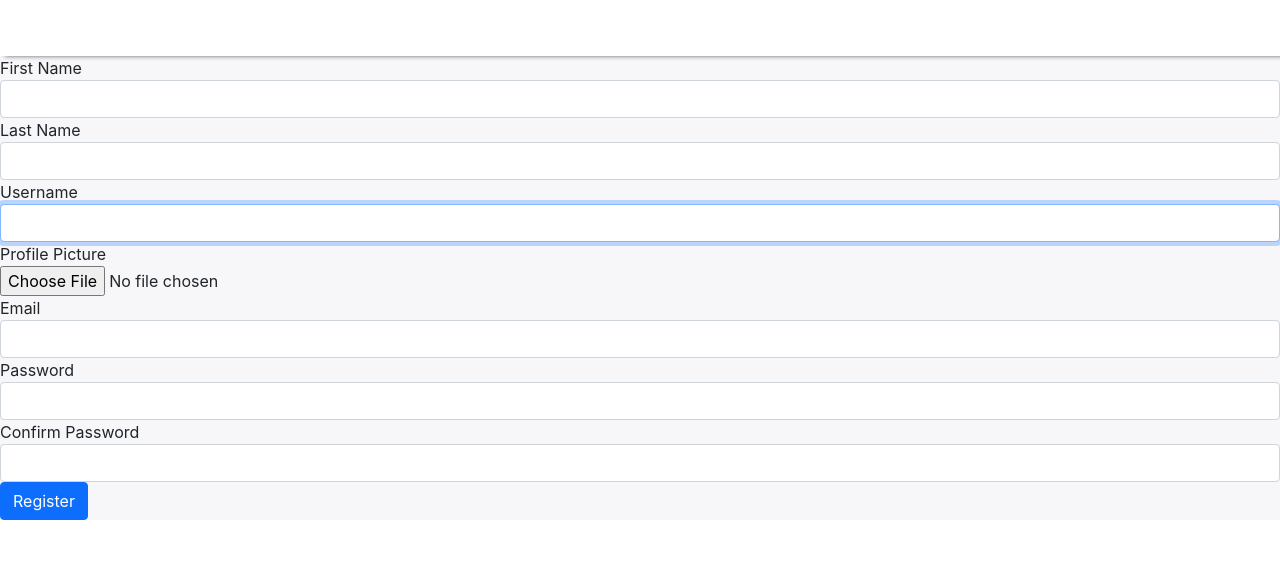
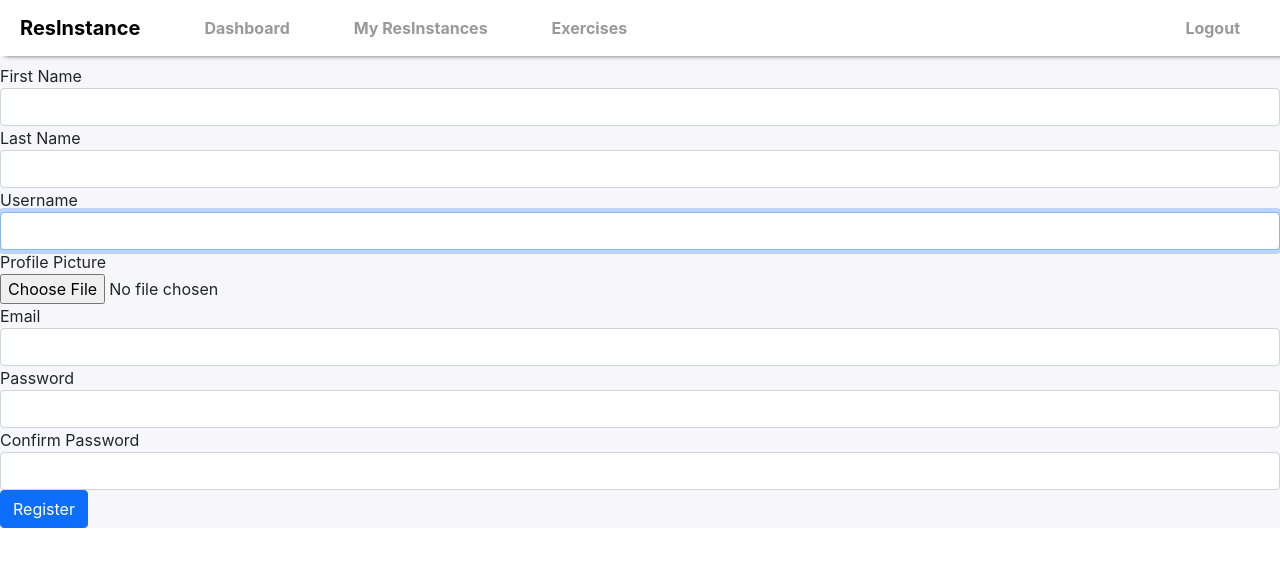
Before and after one commit to coltmay/Fullstack-Capstone, a React (Create React App) app in the folder Fullstack-Capstone/client/: page /register in a window 1280 px wide. Shown: the top 566 px of the page. Built offline with nearby package versions, Linux system fonts and the light colour scheme; no server answers; sample sign-in values are in the browser's storage; the HTML template or start-up script is replaced by a standard one.

Commit message:
some more work on on dashboard

```diff
--- a/Fullstack-Capstone/client/src/App.css
+++ b/Fullstack-Capstone/client/src/App.css
@@ -38,5 +38,6 @@
 } */
 
 main {
+  padding-top: 4em;
   background-color: #f7f7fa;
 }
--- a/Fullstack-Capstone/client/src/components/Dashboard.css
+++ b/Fullstack-Capstone/client/src/components/Dashboard.css
@@ -34,7 +34,8 @@
 }
 
 .profilePicture {
-    width: 25%;
+    width: 120px;
+    border-radius: 50%;
 }
 
 .detailContainer {
@@ -55,3 +56,16 @@ h6 {
     margin-top: 3em;
     margin-bottom: 5em;
 }
+
+.calorieChartHolder {
+    margin-top: 5em;
+}
+
+.primary {
+    background-color: #fd5401;
+    border: none
+}
+
+.primary:hover {
+    background-color: #da4900;
+}
--- a/Fullstack-Capstone/client/src/components/Dashboard.js
+++ b/Fullstack-Capstone/client/src/components/Dashboard.js
@@ -48,18 +48,22 @@ const Dashboard = () => {
                         <h6><b>Last Calorie Count •</b> {calorieCount} calories</h6>
 
                     </div>
-                    <WeightChart />
-                    <CaloriesChart className="calorieChart" />
+                    <div className="weightChartHolder">
+                        <WeightChart />
+                    </div>
+                    <div className="calorieChartHolder">
+                        <CaloriesChart className="calorieChart" />
+                    </div>
                 </div>
                 <div className="resinstanceList container">
                     <div className="row justify-content-center">
-                        <Link className="add-button" to="resinstances/form" ><Button color="primary">Add</Button></Link>
+                        <Link className="add-button" to="resinstances/form" ><Button className="primary">Add</Button></Link>
                         {lastThree.map((resinstance) => (
                             <ResInstanceCard resinstance={resinstance} key={resinstance.id} />
                         ))}
                     </div>
                     <div className="viewButtonHolder">
-                        <Link to="myresinstances/" ><Button color="primary">View All</Button></Link>
+                        <Link to="myresinstances/" ><Button className="primary">View All</Button></Link>
                     </div>
                 </div>
             </div>
--- a/Fullstack-Capstone/client/src/components/Header.css
+++ b/Fullstack-Capstone/client/src/components/Header.css
@@ -0,0 +1,19 @@
+.navbarMain {
+    position: fixed;
+    top: 0;
+    width: 100%;
+    z-index: 1;
+}
+
+.navItem {
+    margin-left: 1em;
+    margin-right: 2em;
+}
+
+.logoutNav {
+    margin-left: auto;
+}
+
+.mr-auto {
+    width: 100%;
+}
--- a/Fullstack-Capstone/client/src/components/Header.js
+++ b/Fullstack-Capstone/client/src/components/Header.js
@@ -18,35 +18,35 @@ export default function Header({ isLoggedIn }) {
 
     return (
         <div>
-            <Navbar style={{ backgroundColor: 'white', boxShadow: '5px .25px 5px #3F3F3F' }} dark expand="md">
-                <NavbarBrand tag={RRNavLink} to="/">ResInstance</NavbarBrand>
+            <Navbar className="navbarMain" style={{ backgroundColor: 'white', boxShadow: '5px .25px 5px #3F3F3F' }} dark expand="md">
+                <NavbarBrand className="navItem" style={{ color: 'black', fontWeight: 'bold' }} tag={RRNavLink} to="/">ResInstance</NavbarBrand>
                 <NavbarToggler onClick={toggle} />
                 <Collapse isOpen={isOpen} navbar>
                     <Nav className="mr-auto" navbar>
                         {isLoggedIn &&
                             <>
-                                <NavItem style={{}}>
-                                    <NavLink tag={RRNavLink} to="/dashboard">Dashboard</NavLink>
+                                <NavItem className="navItem">
+                                    <NavLink style={{ color: '#999', fontWeight: 'bold' }} tag={RRNavLink} to="/dashboard">Dashboard</NavLink>
                                 </NavItem>
-                                <NavItem class="navItem">
-                                    <NavLink tag={RRNavLink} to="/myresinstances">My ResInstances</NavLink>
+                                <NavItem className="navItem" >
+                                    <NavLink style={{ color: '#999', fontWeight: 'bold' }} tag={RRNavLink} to="/myresinstances">My ResInstances</NavLink>
                                 </NavItem >
-                                <NavItem class="navItem">
-                                    <NavLink tag={RRNavLink} to="/exercises">Exercises</NavLink>
+                                <NavItem className="navItem">
+                                    <NavLink tag={RRNavLink} style={{ color: '#999', fontWeight: 'bold' }} to="/exercises">Exercises</NavLink>
                                 </NavItem>
-                                <NavItem class="navItem">
+                                <NavItem className="navItem logoutNav">
                                     <a aria-current="page" className="nav-link"
-                                        style={{ cursor: "pointer" }} onClick={logout}>Logout</a>
+                                        style={{ cursor: "pointer", color: '#999', fontWeight: 'bold' }} onClick={logout}>Logout</a>
                                 </NavItem>
                             </>
                         }
                         {!isLoggedIn &&
                             <>
                                 <NavItem class="navItem">
-                                    <NavLink tag={RRNavLink} to="/login">Login</NavLink>
+                                    <NavLink style={{ color: '#999', fontWeight: 'bold' }} tag={RRNavLink} to="/login">Login</NavLink>
                                 </NavItem>
                                 <NavItem class="navItem">
-                                    <NavLink tag={RRNavLink} to="/register">Register</NavLink>
+                                    <NavLink style={{ color: '#999', fontWeight: 'bold' }} tag={RRNavLink} to="/register">Register</NavLink>
                                 </NavItem>
                             </>
                         }
--- a/Fullstack-Capstone/client/src/components/charts/CalorieChart.js
+++ b/Fullstack-Capstone/client/src/components/charts/CalorieChart.js
@@ -14,25 +14,32 @@ const CaloriesChart = () => {
         getResinstances();
     }, []);
 
-    const lastTenRes = resinstances.slice(0, 20);
+    const last20Res = resinstances.slice(0, 20);
 
     let dateLabels = [];
-    let weightData = [];
+    let calorieData = [];
 
-    lastTenRes.forEach(res => {
+
+    last20Res.forEach(res => {
         dateLabels.push(`${new Date(res.date).getMonth() + 1}/${new Date(res.date).getDate()}/${new Date(res.date).getFullYear()}`);
     })
 
-    lastTenRes.forEach(res => {
-        weightData.push(res.userWeight);
+
+
+    last20Res.forEach(res => {
+        let dayCalorie = 0;
+        res.mealList.forEach(meal => {
+            dayCalorie += meal.calories;
+        })
+        calorieData.push(dayCalorie);
     })
 
     const data = {
         labels: dateLabels.reverse(),
         datasets: [
             {
-                label: 'Weight Over Time',
-                data: weightData.reverse(),
+                label: 'Calories Over Time',
+                data: calorieData.reverse(),
                 fill: false,
                 backgroundColor: '#fd5401',
                 borderColor: '#fd5401',
--- a/Fullstack-Capstone/client/src/components/charts/WeightChart.js
+++ b/Fullstack-Capstone/client/src/components/charts/WeightChart.js
@@ -14,16 +14,16 @@ const WeightChart = () => {
         getResinstances();
     }, []);
 
-    const lastTenRes = resinstances.slice(0, 20);
+    const last20Res = resinstances.slice(0, 20);
 
     let dateLabels = [];
     let weightData = [];
 
-    lastTenRes.forEach(res => {
+    last20Res.forEach(res => {
         dateLabels.push(`${new Date(res.date).getMonth() + 1}/${new Date(res.date).getDate()}/${new Date(res.date).getFullYear()}`);
     })
 
-    lastTenRes.forEach(res => {
+    last20Res.forEach(res => {
         weightData.push(res.userWeight);
     })
 
--- a/Fullstack-Capstone/client/src/components/resinstance/ResInstanceCard.css
+++ b/Fullstack-Capstone/client/src/components/resinstance/ResInstanceCard.css
@@ -88,3 +88,14 @@
 .linkHolder {
     text-align: center;
 }
+
+.detail-button {
+    color: #fd5401;
+    background-color: #f7f7fa;
+    border: solid #fd5401;
+}
+
+.detail-button:hover {
+    background-color: #fd5401;
+    border: solid #fd5401;
+}
--- a/Fullstack-Capstone/client/src/components/resinstance/ResInstanceCard.js
+++ b/Fullstack-Capstone/client/src/components/resinstance/ResInstanceCard.js
@@ -46,7 +46,7 @@ const ResInstanceCard = ({ resinstance }) => {
                 <CardText className="journalHeader">Journal Entry</CardText>
                 <CardText className="journalField">{journalEntry}</CardText>
                 <div className="linkHolder">
-                    <Link className="viewButton" to={`/resinstances/detail/${resinstance.id}`}><Button color="secondary">View Details</Button></Link>
+                    <Link className="viewButton" to={`/resinstances/detail/${resinstance.id}`}><Button className="detail-button">View Details</Button></Link>
                 </div>
             </CardBody>
         </Card >
--- a/Fullstack-Capstone/client/src/index.css
+++ b/Fullstack-Capstone/client/src/index.css
@@ -1,23 +1,23 @@
 html {
-  height: auto;
+  height: 100%;
+  width: 100%;
 }
 
 body {
   margin: 0;
   height: 100%;
+  width: 100%;
+  object-fit: fill;
   font-family: -apple-system, BlinkMacSystemFont, 'Segoe UI', 'Roboto', 'Oxygen', 'Ubuntu', 'Cantarell', 'Fira Sans', 'Droid Sans', 'Helvetica Neue', sans-serif;
   -webkit-font-smoothing: antialiased;
   -moz-osx-font-smoothing: grayscale;
 }
 
 main {
-  height: 100%;
+  height: auto;
+  object-fit: fill;
 }
 
 code {
   font-family: source-code-pro, Menlo, Monaco, Consolas, 'Courier New', monospace;
 }
-
-#root {
-  height: 100%;
-}
```
